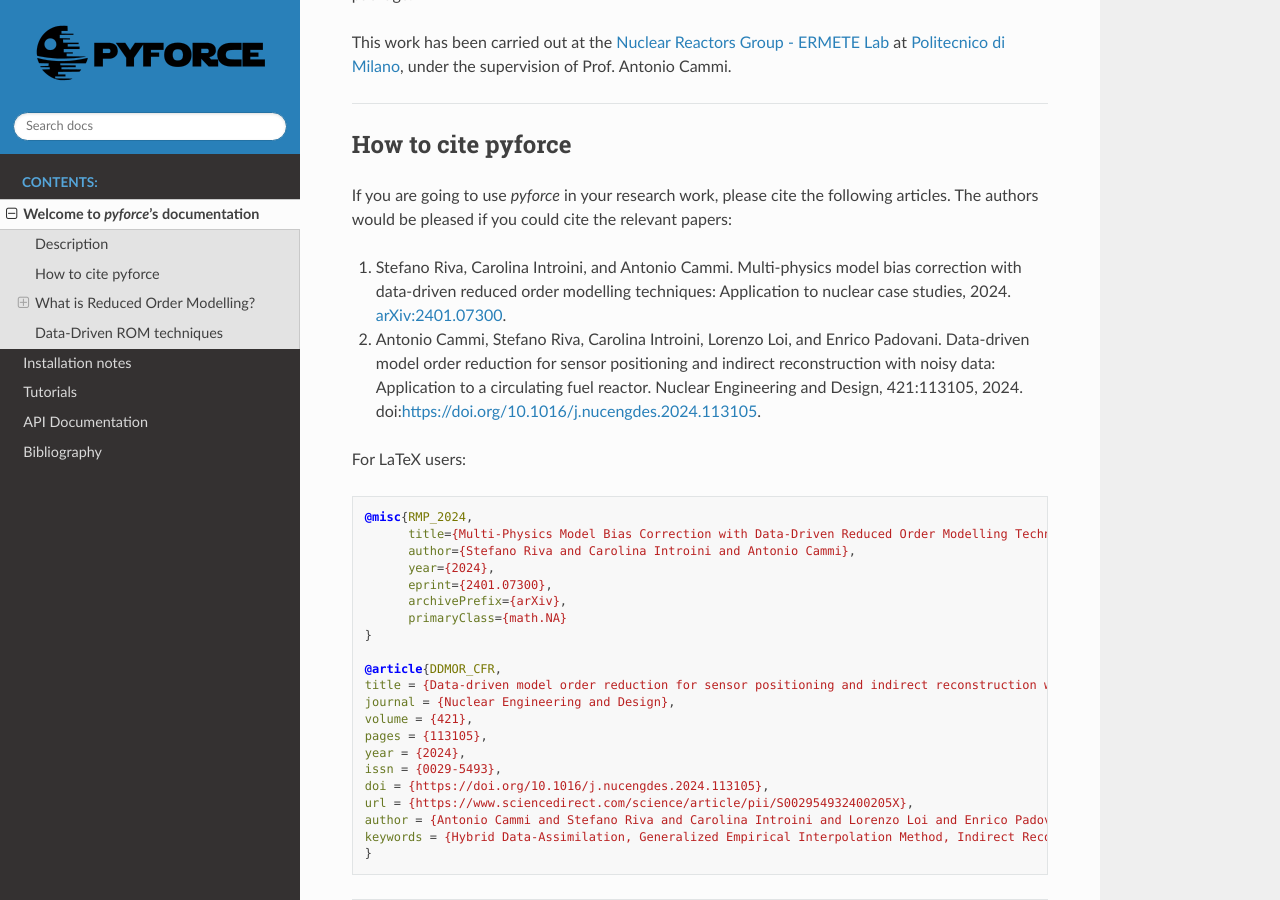
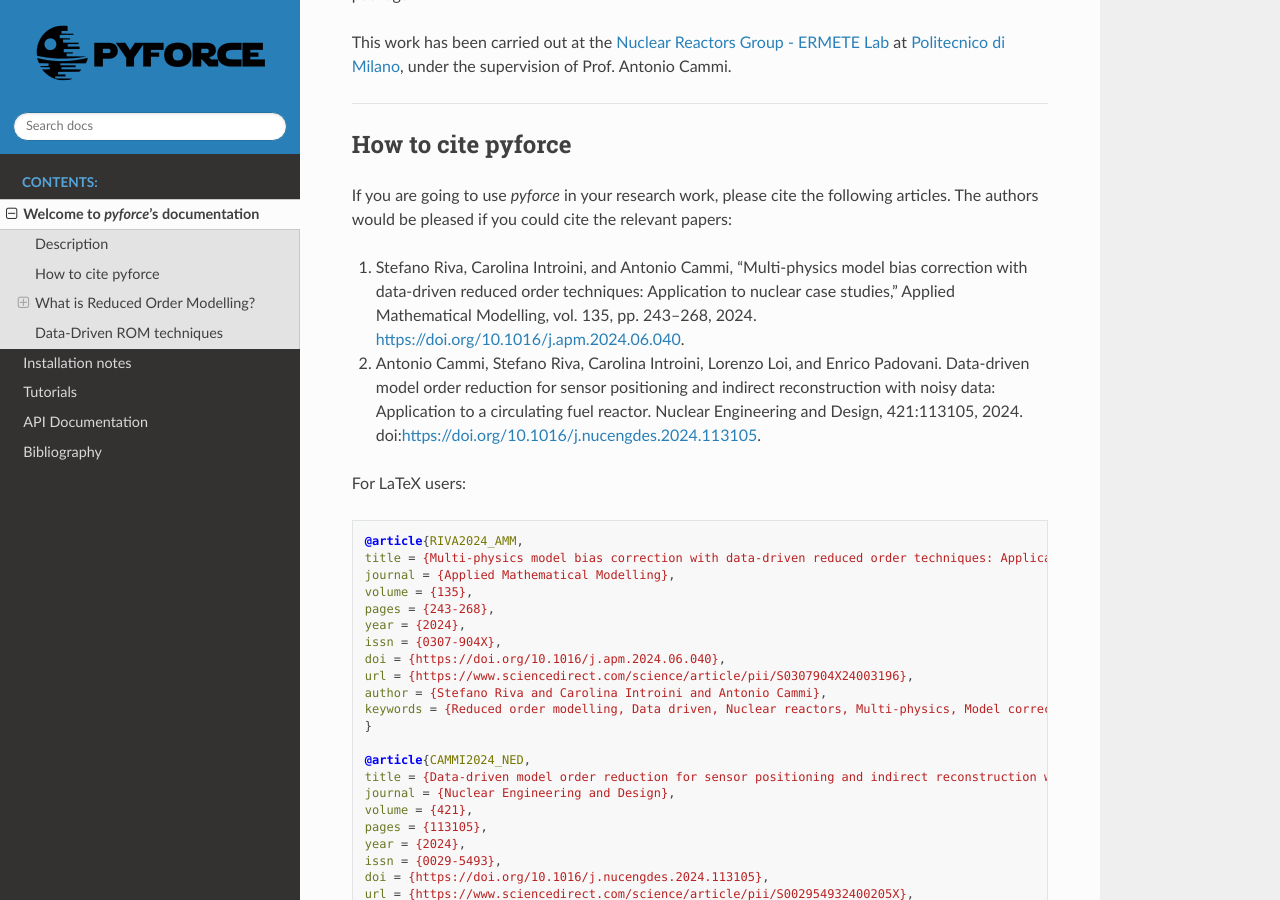
Before and after one commit to ERMETE-Lab/ROSE-pyforce, a Sphinx documentation site: the page built from docs/intro.md, in a window 1280 px wide and 900 px high, scrolled down 1007 px. Built offline with Sphinx 7.4.7 and the Read the Docs theme 2.0.0, drawn with Linux system fonts in a browser that asks for light colours; pages that are not in the unit, such as notebooks, are missing from menus; the version number could not be read and is left out; cross-references to code outside the pages are shown as plain code.

Commit message:
uPdate references

````diff
--- a/docs/intro.md
+++ b/docs/intro.md
@@ -4,7 +4,7 @@
 
 ![pyforce](images/immy_pyforce2.png)
 
-[![Reference Paper 1](https://img.shields.io/badge/Reference%20Paper%201-arXiv:%202401.07300-gray?labelColor=blue&style=flat&link=https://arxiv.org/abs/2401.07300)](https://arxiv.org/abs/2401.07300) [![Reference Paper 2](https://img.shields.io/badge/Reference%20Paper%202-10.1016/j.nucengdes.2024.113105-gray?labelColor=blue&style=flat&link=https://www.sciencedirect.com/science/article/pii/S002954932400205X)](https://www.sciencedirect.com/science/article/pii/S002954932400205X)
+[![Reference Paper 1](https://img.shields.io/badge/Reference%20Paper%201-https://doi.org/10.1016/j.apm.2024.06.040-gray?labelColor=blue&style=flat&link=https://doi.org/10.1016/j.apm.2024.06.040)](https://doi.org/10.1016/j.apm.2024.06.040) [![Reference Paper 2](https://img.shields.io/badge/Reference%20Paper%202-10.1016/j.nucengdes.2024.113105-gray?labelColor=blue&style=flat&link=https://www.sciencedirect.com/science/article/pii/S002954932400205X)](https://www.sciencedirect.com/science/article/pii/S002954932400205X)
 
 
 ## Description
@@ -29,23 +29,27 @@ This work has been carried out at the [Nuclear Reactors Group - ERMETE Lab](http
 If you are going to use *pyforce* in your research work, please cite the following articles.
 The authors would be pleased if you could cite the relevant papers:
 
-1. Stefano Riva, Carolina Introini, and Antonio Cammi. Multi-physics model bias correction with data-driven reduced order modelling techniques: Application to nuclear case studies, 2024. [arXiv:2401.07300](http://arxiv.org/abs/2401.07300).
+1. Stefano Riva, Carolina Introini, and Antonio Cammi, “Multi-physics model bias correction with data-driven reduced order techniques: Application to nuclear case studies,” Applied Mathematical Modelling, vol. 135, pp. 243–268, 2024. [https://doi.org/10.1016/j.apm.2024.06.040](https://doi.org/10.1016/j.apm.2024.06.040).
 2. Antonio Cammi, Stefano Riva, Carolina Introini, Lorenzo Loi, and Enrico Padovani. Data-driven model order reduction for sensor positioning and indirect reconstruction with noisy data: Application to a circulating fuel reactor. Nuclear Engineering and Design, 421:113105, 2024. doi:[https://doi.org/10.1016/j.nucengdes.2024.113105](https://doi.org/10.1016/j.nucengdes.2024.113105).
 
 For LaTeX users:
 
 ```bibtex
 
-@misc{RMP_2024,
-      title={Multi-Physics Model Bias Correction with Data-Driven Reduced Order Modelling Techniques: Application to Nuclear Case Studies},
-      author={Stefano Riva and Carolina Introini and Antonio Cammi},
-      year={2024},
-      eprint={2401.07300},
-      archivePrefix={arXiv},
-      primaryClass={math.NA}
+@article{RIVA2024_AMM,
+title = {Multi-physics model bias correction with data-driven reduced order techniques: Application to nuclear case studies},
+journal = {Applied Mathematical Modelling},
+volume = {135},
+pages = {243-268},
+year = {2024},
+issn = {0307-904X},
+doi = {https://doi.org/10.1016/j.apm.2024.06.040},
+url = {https://www.sciencedirect.com/science/article/pii/S0307904X24003196},
+author = {Stefano Riva and Carolina Introini and Antonio Cammi},
+keywords = {Reduced order modelling, Data driven, Nuclear reactors, Multi-physics, Model correction},
 }
 
-@article{DDMOR_CFR,
+@article{CAMMI2024_NED,
 title = {Data-driven model order reduction for sensor positioning and indirect reconstruction with noisy data: Application to a Circulating Fuel Reactor},
 journal = {Nuclear Engineering and Design},
 volume = {421},
````
Also changed, not shown: README.md (+14 -10 lines).
